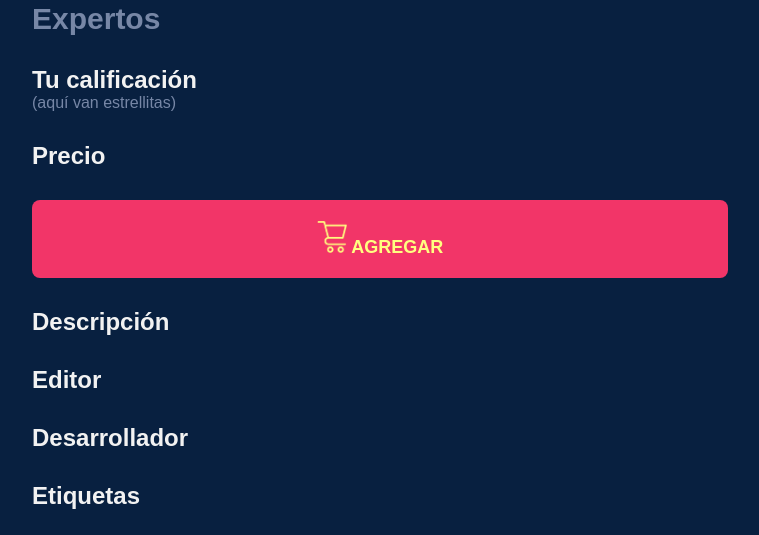
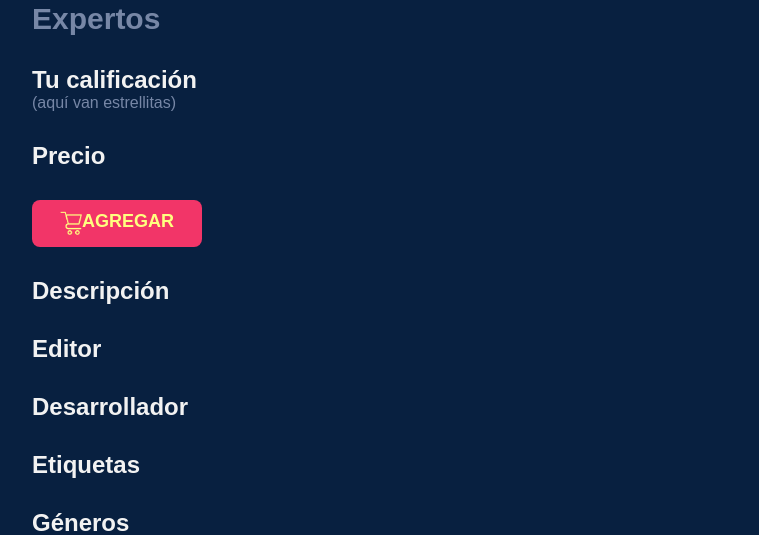
Before and after one commit to FranoCar/proyectoInterfaces, a Flask app: page /juego in a window 1280 px wide. Shown: the part 274-809 px from the top of the page, without its empty margins (38-797 px from the left). Run offline with Flask 2, Linux system fonts and the light colour scheme; data comes from the database, SQL or seed files in the repository.

Commit message:
estilo del botón para comprar juego

```diff
--- a/proyecto/app/static/styles/carrito.css
+++ b/proyecto/app/static/styles/carrito.css
@@ -37,11 +37,16 @@ hr.carrito {
     margin: 60px 160px;
 }
 .btn-pagar-3 {
+    padding: 1%;
     font-size: 18px;
+    width: 15%;
+    display: flex;
+    justify-content: center;
+    vertical-align: middle;
 }
 .btn-pagar-3 img {
-	width:  5%;
-	height: 5%;
+	width:  15%;
+	height: 15%;
 }
 .btn-pagar:hover {
     background-color: #80F2E7;
```
